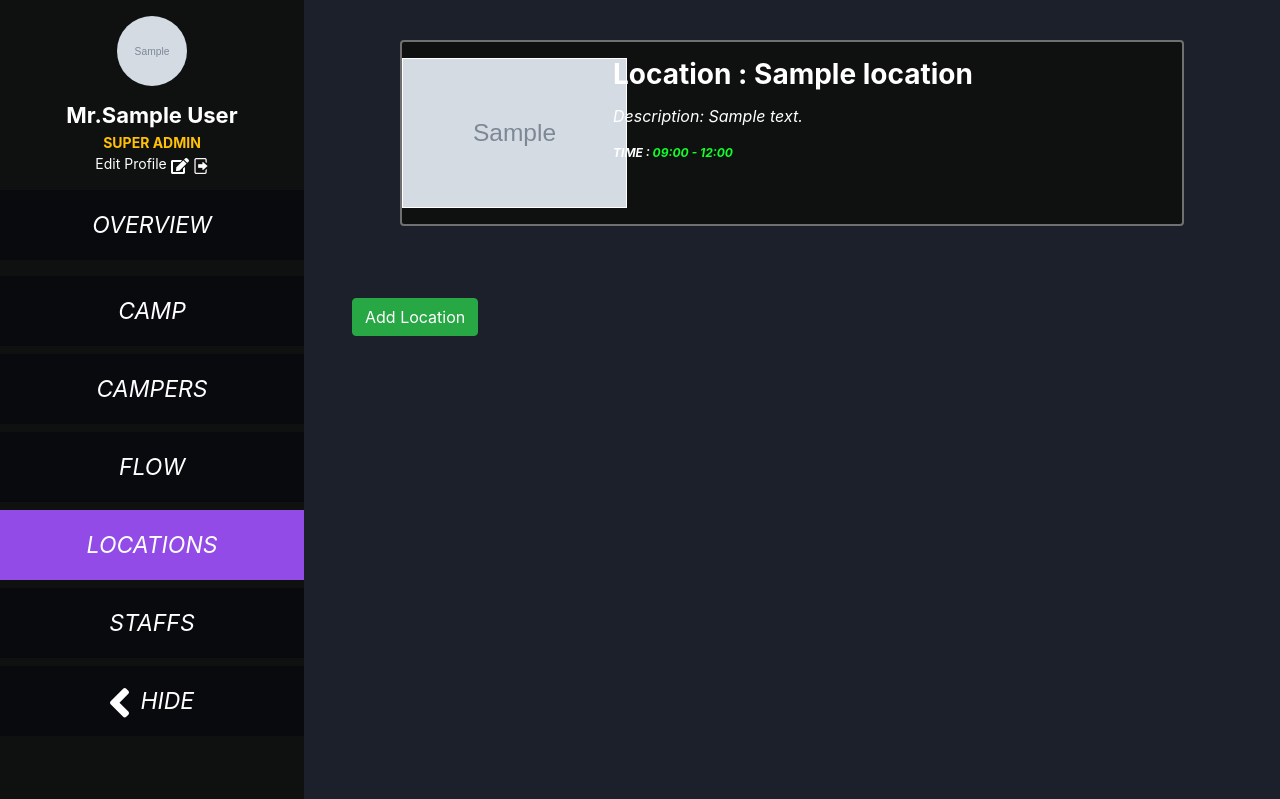
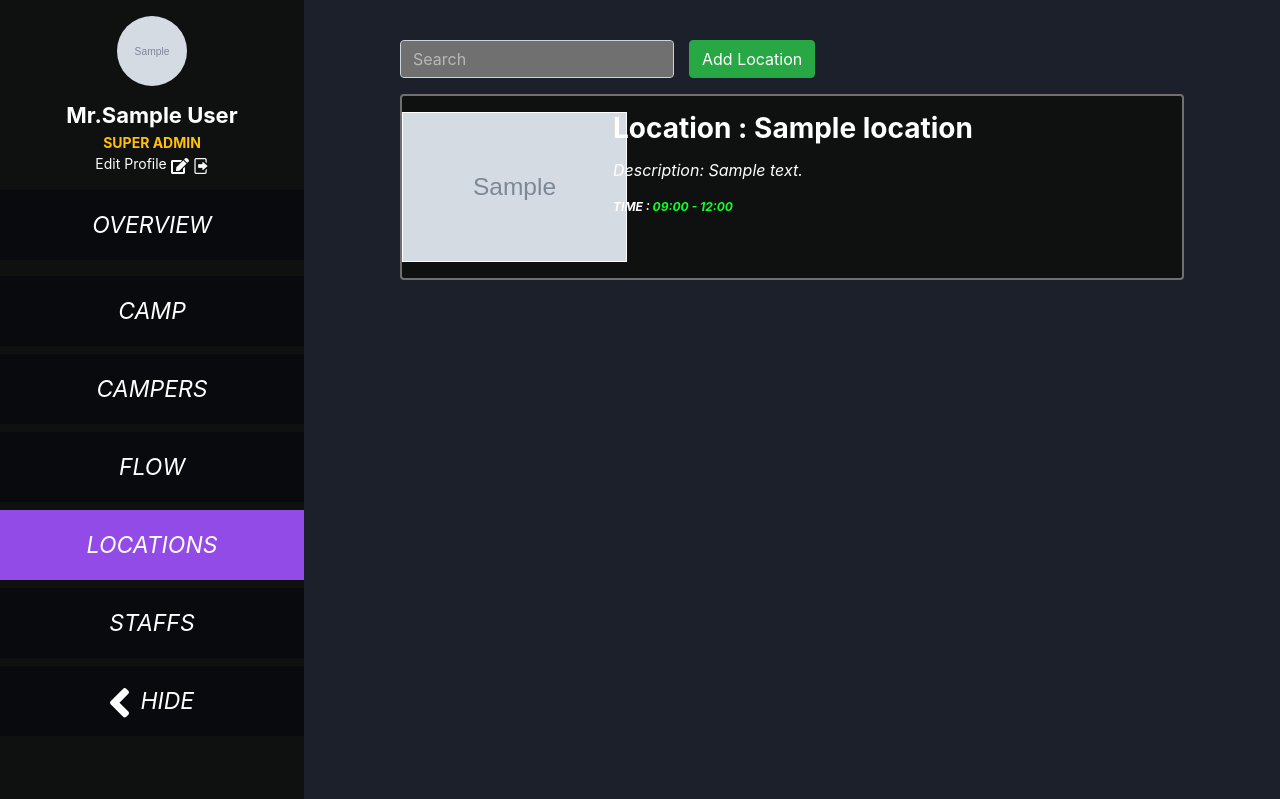
Before and after one commit to ongsuwannoo/RDMS, a Django app: page /camp/1/locations/ in a window 1280 px wide. Shown: the top 799 px of the page. Run offline with Django 3.2, Linux system fonts and the light colour scheme; a user stored in the database is signed in; tables that the repository leaves empty hold one stand-in row (values such as "Sample post"); grey boxes marked "Sample" are stand-in pictures; some libraries are stand-ins or nearby versions; some web fonts are replaced.

Commit message:
Update Locations UI search
UI เปล่า

```diff
--- a/locations/templates/locations.html
+++ b/locations/templates/locations.html
@@ -29,9 +29,25 @@
 	.head {
 		font-size: 12px;
 	}
+	.search {
+        background-color: #707070 !important;
+        color: white !important;
+    }
+
+    .search::placeholder {
+        color: white;
+        opacity: 0.5;
+    }
 </style>
-
-
+<link href="https://cdnjs.cloudflare.com/ajax/libs/font-awesome/4.7.0/css/font-awesome.min.css" rel="stylesheet">
+<div class="form-group row ml-2 mr-5 ml-5 ">
+    <div class="col-xs-3">
+        <input type="text" class="form-control  search" placeholder="Search" onkeyup="searchCamper()" id="searchBox">
+    </div>
+    <div class="col">
+		<a type="button" class="btn btn-success " href="{% url 'create_location' id_camp %}">Add Location</a>
+    </div>
+</div>
 {% for location in locations %}
 <div class="card mr-5 ml-5 card-camp" onclick="window.location={{ location.id }}">
 	<div class="row no-gutters">
@@ -56,7 +72,7 @@
 </div>
 <br>
 {% endfor %}
-<a type="button" class="btn btn-success mt-5" href="{% url 'create_location' id_camp %}">Add Location</a>
+
 {% endblock %}
 
 {% comment %} {% block footer %}
```
